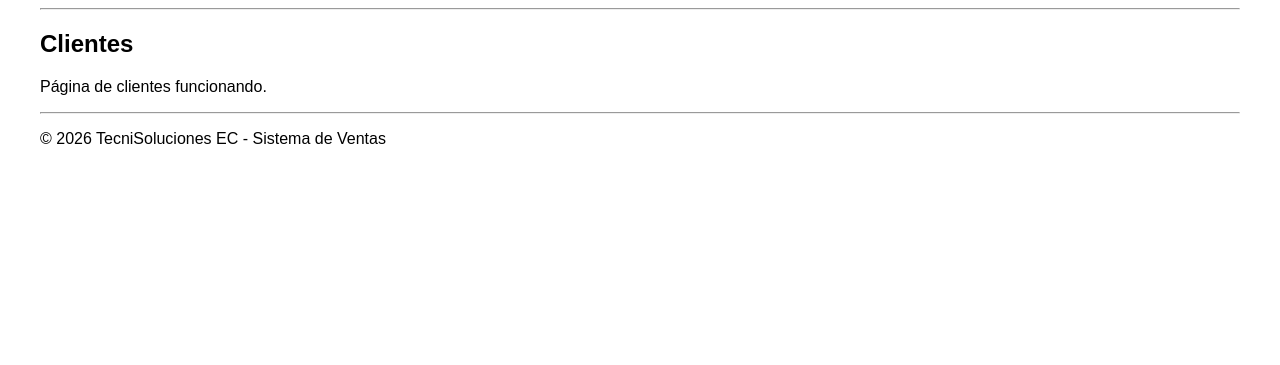
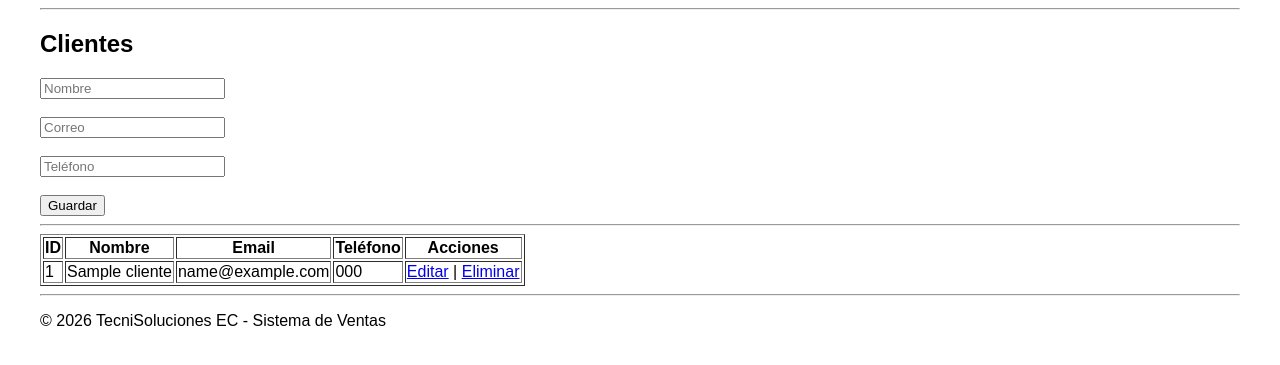
Before and after one commit to PattyM1404/proyecto_tecnisoluciones, a Flask app: page /clientes in a window 1280 px wide. Shown: the part 158-523 px from the top of the page. Run offline with Flask 3, Linux system fonts and the light colour scheme; a user stored in the database is signed in; tables that the repository leaves empty or names only in its code hold one stand-in row (values such as "Sample post").

Commit message:
Semana 16 Final del proyecto

```diff
--- a/app.py
+++ b/app.py
@@ -3,6 +3,10 @@ from conexion.conexion import conectar
 from models import Usuario
 from werkzeug.security import generate_password_hash, check_password_hash
 from flask_login import LoginManager, login_user, logout_user, login_required, current_user
+from services.servicio_service import obtener_servicios, insertar_servicio, eliminar_servicio
+from services.servicio_service import obtener_servicio_por_id, actualizar_servicio
+from services.pdf_service import generar_pdf_servicios
+from flask import send_file
 
 app = Flask(__name__)
 app.secret_key = "secreto"
@@ -161,64 +165,159 @@ def eliminar_usuario(id):
 # ==========================
 # SERVICIOS
 # ==========================
+# ==========================
+# SERVICIOS (USANDO SERVICES)
+# ==========================
 @app.route('/servicios')
 @login_required
 def servicios():
+    datos = obtener_servicios()
+    return render_template('servicios.html', servicios=datos)
+
+
+@app.route('/agregar_servicio', methods=['POST'])
+@login_required
+def agregar_servicio():
+    nombre = request.form['nombre']
+    descripcion = request.form['descripcion']
+    precio = request.form['precio']
+    duracion = request.form['duracion']
+
+    insertar_servicio(nombre, descripcion, precio, duracion)
+
+    return redirect('/servicios')
+
+
+@app.route('/eliminar_servicio/<int:id>')
+@login_required
+def eliminar_servicio_route(id):
+    eliminar_servicio(id)
+    return redirect('/servicios')
+@app.route('/editar_servicio/<int:id>')
+@login_required
+def editar_servicio(id):
+    servicio = obtener_servicio_por_id(id)
+    return render_template('editar_servicio.html', servicio=servicio)
+
+
+@app.route('/actualizar_servicio/<int:id>', methods=['POST'])
+@login_required
+def actualizar_servicio_route(id):
+    nombre = request.form['nombre']
+    descripcion = request.form['descripcion']
+    precio = request.form['precio']
+    duracion = request.form['duracion']
+
+    actualizar_servicio(id, nombre, descripcion, precio, duracion)
+
+    return redirect('/servicios')
+
+# ==========================
+# CLIENTES (SIMPLE)
+# ==========================
+# ==========================
+# CLIENTES (CRUD COMPLETO)
+# ==========================
+@app.route('/clientes')
+@login_required
+def clientes():
     conexion = conectar()
     cursor = conexion.cursor()
 
-    cursor.execute("SELECT * FROM servicios")
+    cursor.execute("SELECT * FROM clientes")
     datos = cursor.fetchall()
 
     cursor.close()
     conexion.close()
 
-    return render_template('servicios.html', servicios=datos)
+    return render_template('clientes.html', clientes=datos)
 
-@app.route('/agregar_servicio', methods=['POST'])
+
+@app.route('/agregar_cliente', methods=['POST'])
 @login_required
-def agregar_servicio():
-
+def agregar_cliente():
     nombre = request.form['nombre']
-    descripcion = request.form['descripcion']
-    precio = request.form['precio']
-    duracion = request.form['duracion']
+    email = request.form['email']
+    telefono = request.form['telefono']
 
     conexion = conectar()
     cursor = conexion.cursor()
 
     cursor.execute(
-        "INSERT INTO servicios (nombre, descripcion, precio, duracion) VALUES (%s,%s,%s,%s)",
-        (nombre, descripcion, precio, duracion)
+        "INSERT INTO clientes (nombre, email, telefono) VALUES (%s,%s,%s)",
+        (nombre, email, telefono)
     )
 
     conexion.commit()
     cursor.close()
     conexion.close()
 
-    return redirect('/servicios')
+    return redirect('/clientes')
 
-@app.route('/eliminar_servicio/<int:id>')
+
+@app.route('/eliminar_cliente/<int:id>')
 @login_required
-def eliminar_servicio(id):
+def eliminar_cliente(id):
     conexion = conectar()
     cursor = conexion.cursor()
 
-    cursor.execute("DELETE FROM servicios WHERE id=%s", (id,))
+    cursor.execute("DELETE FROM clientes WHERE id=%s", (id,))
     conexion.commit()
 
     cursor.close()
     conexion.close()
 
-    return redirect('/servicios')
+    return redirect('/clientes')
+@app.route('/editar_cliente/<int:id>')
+@login_required
+def editar_cliente(id):
+    conexion = conectar()
+    cursor = conexion.cursor()
+
+    cursor.execute("SELECT * FROM clientes WHERE id=%s", (id,))
+    cliente = cursor.fetchone()
+
+    cursor.close()
+    conexion.close()
+
+    return render_template('editar_cliente.html', cliente=cliente)
+
+
+@app.route('/actualizar_cliente/<int:id>', methods=['POST'])
+@login_required
+def actualizar_cliente(id):
+    nombre = request.form['nombre']
+    email = request.form['email']
+    telefono = request.form['telefono']
+
+    conexion = conectar()
+    cursor = conexion.cursor()
+
+    cursor.execute("""
+        UPDATE clientes
+        SET nombre=%s, email=%s, telefono=%s
+        WHERE id=%s
+    """, (nombre, email, telefono, id))
+
+    conexion.commit()
+    cursor.close()
+    conexion.close()
+
+    return redirect('/clientes')
 
 # ==========================
-# CLIENTES (SIMPLE)
+# reporte de servicios
 # ==========================
-@app.route('/clientes')
+
+@app.route('/reporte_servicios')
 @login_required
-def clientes():
-    return render_template('clientes.html')
+def reporte_servicios():
+
+    datos = obtener_servicios()
+
+    generar_pdf_servicios(datos)
+
+    return send_file("reporte_servicios.pdf", as_attachment=True)
 
 # ==========================
 # RUN
--- a/templates/clientes.html
+++ b/templates/clientes.html
@@ -2,6 +2,38 @@
 {% block content %}
 
 <h2>Clientes</h2>
-<p>Página de clientes funcionando.</p>
+
+<form action="/agregar_cliente" method="POST">
+    <input type="text" name="nombre" placeholder="Nombre" required><br><br>
+    <input type="email" name="email" placeholder="Correo" required><br><br>
+    <input type="text" name="telefono" placeholder="Teléfono" required><br><br>
+    <button type="submit">Guardar</button>
+</form>
+
+<hr>
+
+<table border="1">
+<tr>
+<th>ID</th>
+<th>Nombre</th>
+<th>Email</th>
+<th>Teléfono</th>
+<th>Acciones</th>
+</tr>
+
+{% for c in clientes %}
+<tr>
+<td>{{ c[0] }}</td>
+<td>{{ c[1] }}</td>
+<td>{{ c[2] }}</td>
+<td>{{ c[3] }}</td>
+<td>
+    <a href="/editar_cliente/{{ c[0] }}">Editar</a> |
+    <a href="/eliminar_cliente/{{ c[0] }}">Eliminar</a>
+</td>
+</tr>
+{% endfor %}
+
+</table>
 
 {% endblock %}
```
Also changed, not shown: services/pdf_service.py (added, +15 -0 lines), services/servicio_service.py (added, +76 -0 lines), templates/editar_cliente.html (added, +21 -0 lines), templates/editar_servicio.html (+14 -5 lines), templates/servicios.html (+13 -1 lines), 1 other file.
